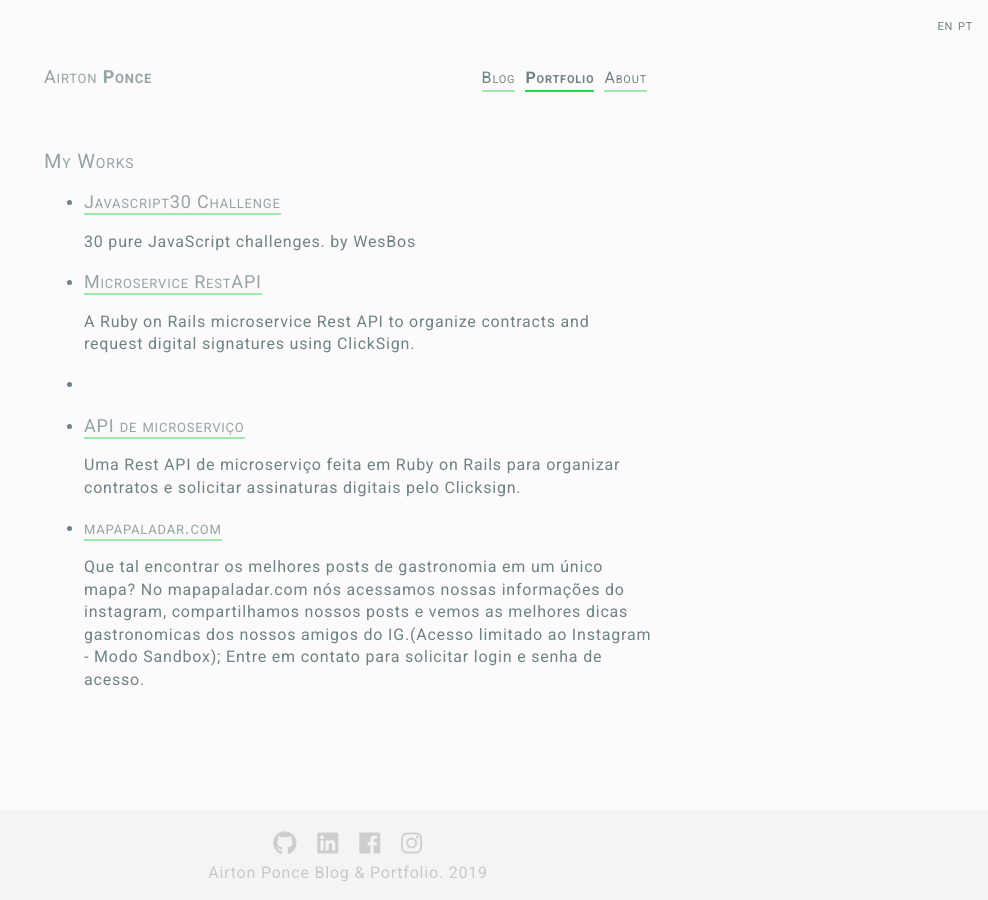
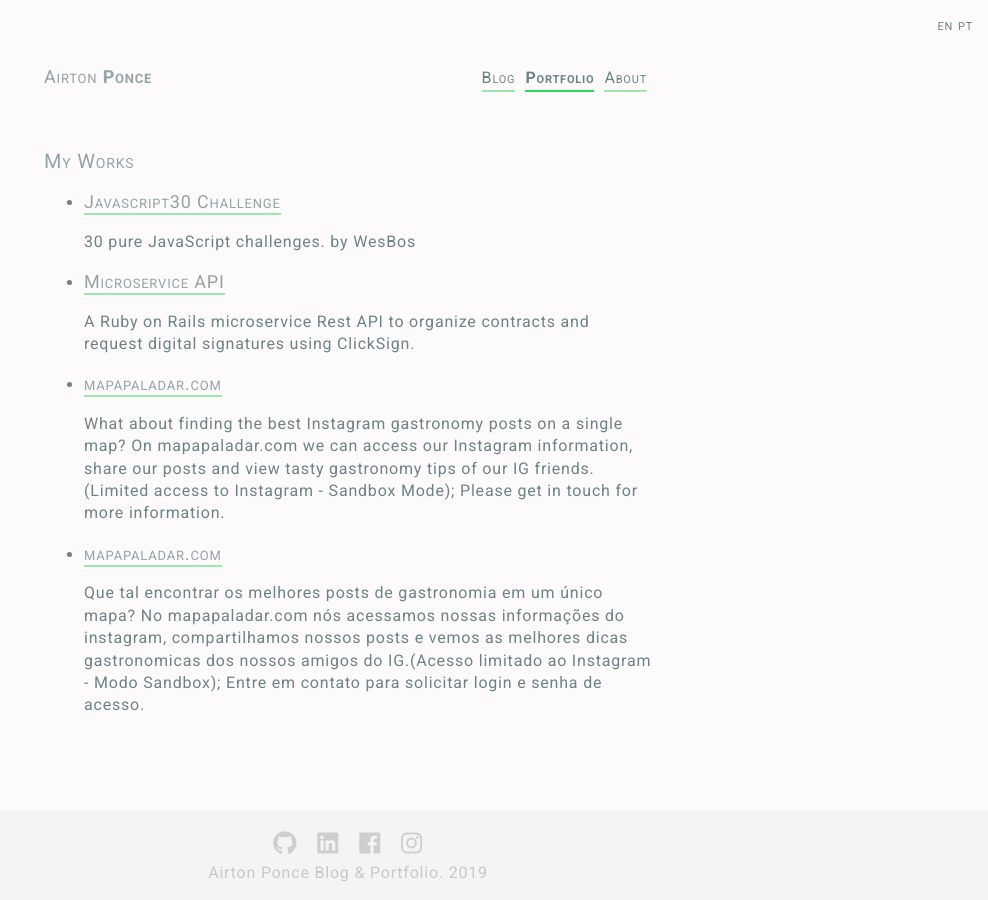
Before and after one commit to APonce911/jekyll-mywebsite, a Jekyll site: the page built from portfolio.html, in a window 1280 px wide. Shown: the whole page, without its empty margins (292-1280 px from the left). Built offline with Jekyll 4.4.1, drawn with Linux system fonts in a browser that asks for light colours; nearby versions of some CDN libraries.

Commit message:
include mapapaladar on portfolio.yml

```diff
--- a/_data/portfolio.yml
+++ b/_data/portfolio.yml
@@ -9,16 +9,16 @@
 - API-Banfox:
   url: "https://github.com/APonce911/api-documents-app"
   title:
-    en: "Microservice RestAPI"
+    en: "Microservice API"
     pt: "RestAPI de microserviço"
   excerpt:
     en: "A Ruby on Rails microservice Rest API to organize contracts and request digital signatures using ClickSign."
     pt: "Uma  Rest API de microserviço feita em Ruby on Rails para organizar contratos e solicitar assinaturas digitais pelo Clicksign."
 - API-Banfox:
-  url:
+  url: "https://www.mapapaladar.com"
   title:
-    en: ""
-    pt: ""
+    en: "mapapaladar.com"
+    pt: "mapapaladar.com"
   excerpt:
-    en: ""
-    pt: ""
+    en: "What about finding the best Instagram gastronomy posts on a single map? On mapapaladar.com we can access our Instagram information, share our posts and view tasty gastronomy tips of our IG friends. (Limited access to Instagram - Sandbox Mode); Please get in touch for more information."
+    pt: "Que tal encontrar os melhores posts de gastronomia em um único mapa? No mapapaladar.com nós acessamos nossas informações do instagram, compartilhamos nossos posts e vemos as melhores dicas gastronomicas dos nossos amigos do IG.(Acesso limitado ao Instagram - Modo Sandbox); Entre em contato para solicitar login e senha de acesso."
--- a/portfolio.html
+++ b/portfolio.html
@@ -15,10 +15,6 @@ lang: en
     <li><a href={{work.url}} target="_blank"  class="title-link external-link">{{ work.title[page.lang] }}</a></li>
     <p>{{ work.excerpt[page.lang] }}</p>
   {% endfor %}
-
-    <li><a href="https://github.com/APonce911/api-documents-app" target="_blank" class="title-link external-link">API de microserviço</a></li>
-    <p>Uma  Rest API de microserviço feita em Ruby on Rails para organizar contratos e solicitar assinaturas digitais pelo Clicksign.
-    </p>
     <li><a href="https://www.mapapaladar.com" target="_blank" class="title-link external-link">mapapaladar.com</a></li>
     <p>Que tal encontrar os melhores posts de gastronomia em um único mapa? No mapapaladar.com nós acessamos nossas informações do instagram, compartilhamos nossos posts e vemos as melhores dicas gastronomicas dos nossos amigos do IG.(Acesso limitado ao Instagram - Modo Sandbox); Entre em contato para solicitar login e senha de acesso.
     </p>
```
